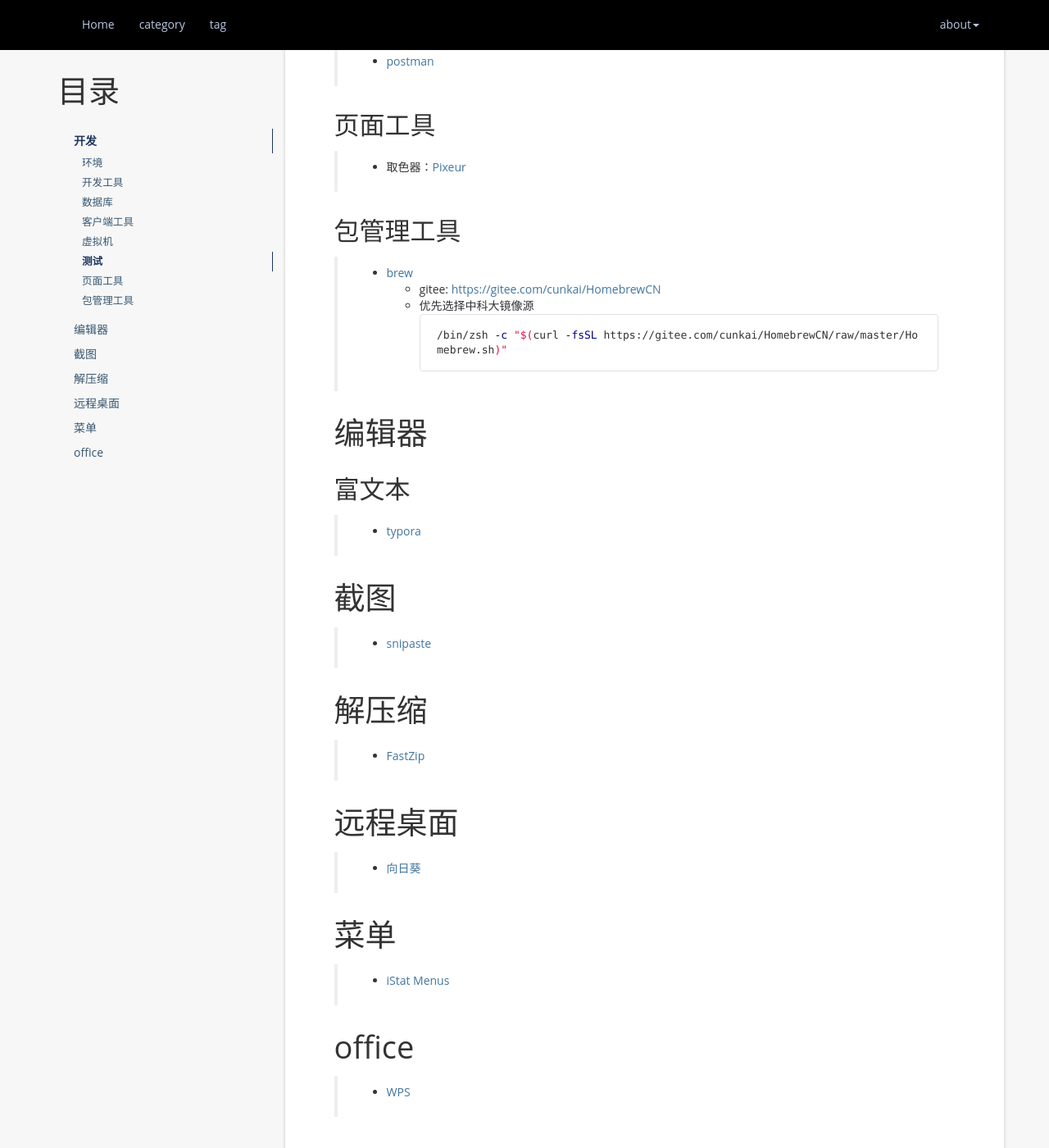
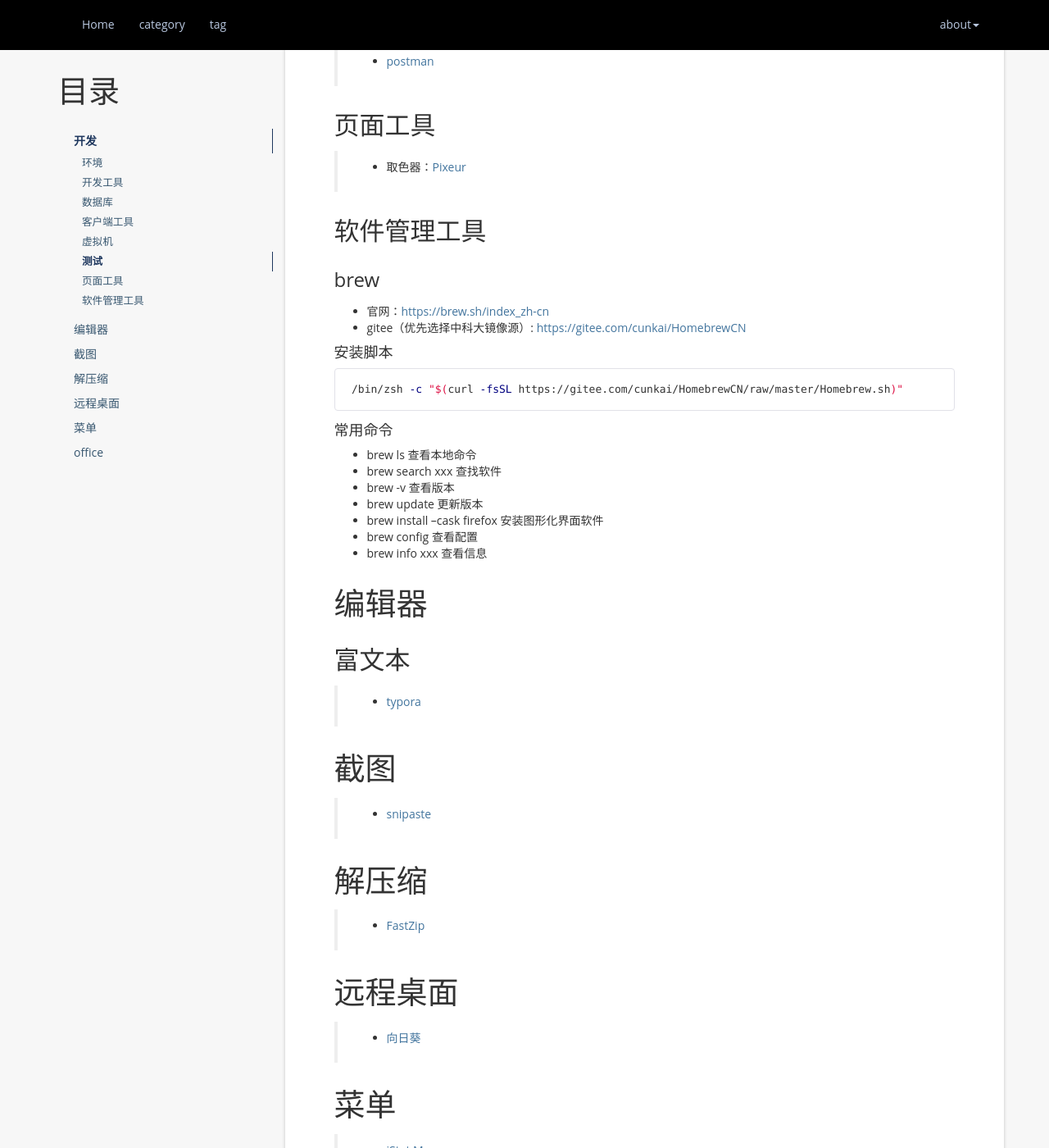
Before and after one commit to atgtahub/atgtahub.github.io, a Jekyll site: the page built from _posts/mac/2022-12-25-mac-software.md, in a window 1280 px wide and 1400 px high, scrolled down 1793 px. Shown: the whole window at 82% size. Built offline with Jekyll 4.4.1, drawn with Linux system fonts in a browser that asks for light colours; a script that is not in the unit is left out; comment, search, counter and statistics services are not loaded; some of the changed text lies outside the part shown.

Commit message:
refactor(_posts): mac, windows

````diff
--- a/_posts/mac/2022-12-25-mac-software.md
+++ b/_posts/mac/2022-12-25-mac-software.md
@@ -56,14 +56,27 @@ tag: app
 ## 页面工具
 > + 取色器：<a href="https://apps.apple.com/cn/app/id1507890049" target="_blank">Pixeur</a>
 
-## 包管理工具
-> + <a href="https://brew.sh/index_zh-cn" target="_blank">brew</a>
->   + gitee: <a href="https://gitee.com/cunkai/HomebrewCN" target="_blank">https://gitee.com/cunkai/HomebrewCN</a>
->   + 优先选择中科大镜像源
->     ```sh
->     /bin/zsh -c "$(curl -fsSL https://gitee.com/cunkai/HomebrewCN/raw/master/Homebrew.sh)"
->     ```
+## 软件管理工具
 
+### brew
+
+- 官网：<a href="https://brew.sh/index_zh-cn" target="_blank">https://brew.sh/index_zh-cn</a>
+- gitee（优先选择中科大镜像源）: <a href="https://gitee.com/cunkai/HomebrewCN" target="_blank">https://gitee.com/cunkai/HomebrewCN</a>
+
+#### 安装脚本
+```sh
+/bin/zsh -c "$(curl -fsSL https://gitee.com/cunkai/HomebrewCN/raw/master/Homebrew.sh)"
+```
+
+#### 常用命令
+
+- brew ls 查看本地命令
+- brew search xxx 查找软件
+- brew -v 查看版本
+- brew update 更新版本
+- brew install --cask firefox 安装图形化界面软件
+- brew config 查看配置
+- brew info xxx 查看信息
 
 
 # 编辑器
````
Also changed, not shown: other parts of _posts/mac/2022-12-25-mac-software.md (+6 -0 lines), _posts/windows/2022-08-21-windows-software.md (+26 -0 lines).
